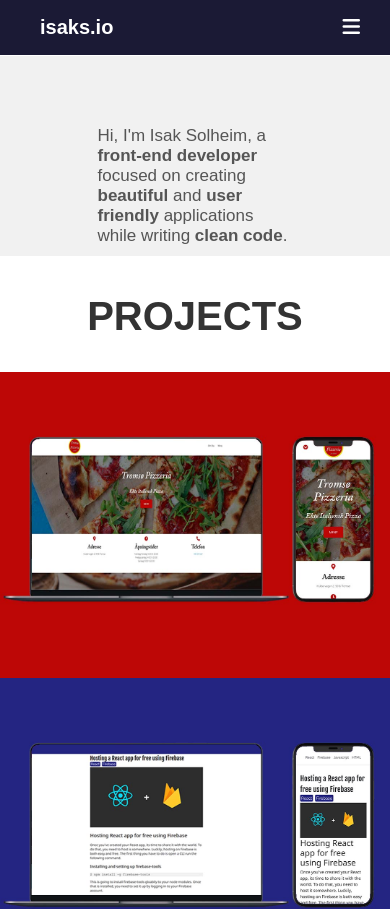
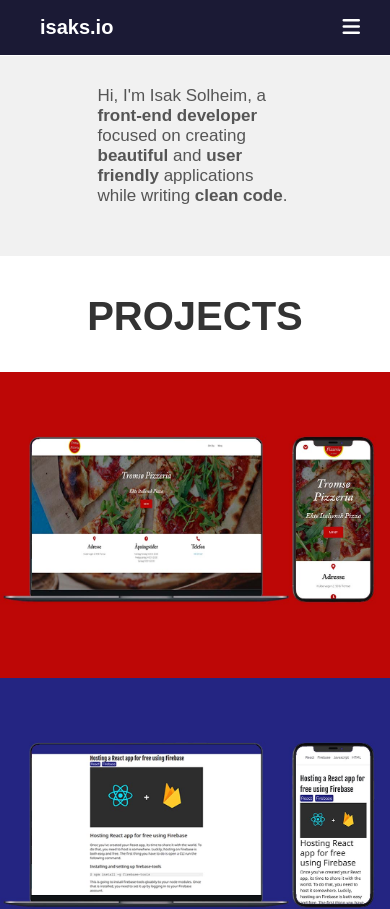
Before and after one commit to isaksolheim/isaks-portfolio, a React (Create React App) app: page / in a window 390 px wide. Shown: the top 909 px of the page. Built offline with nearby package versions, Linux system fonts and the light colour scheme.

Commit message:
fix mobile header top padding

```diff
--- a/src/styles/header.scss
+++ b/src/styles/header.scss
@@ -5,7 +5,7 @@ header {
   font-size: 17px;
   p {
     margin-top: 0px;
-    padding-top: 70px;
+    padding-top: 30px;
     width: 50%;
     max-width: 500px;
     margin: 0 auto;
```
